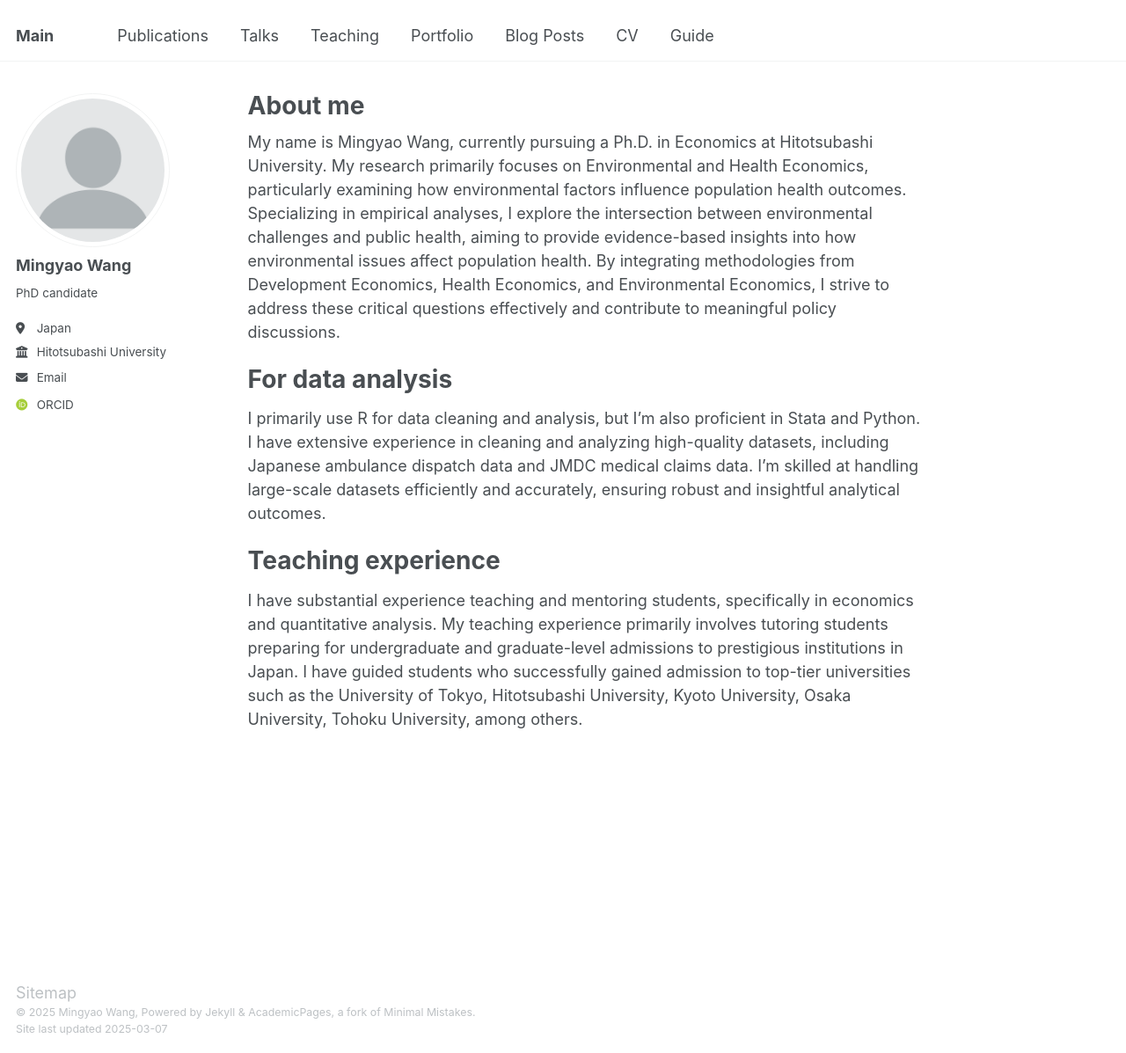
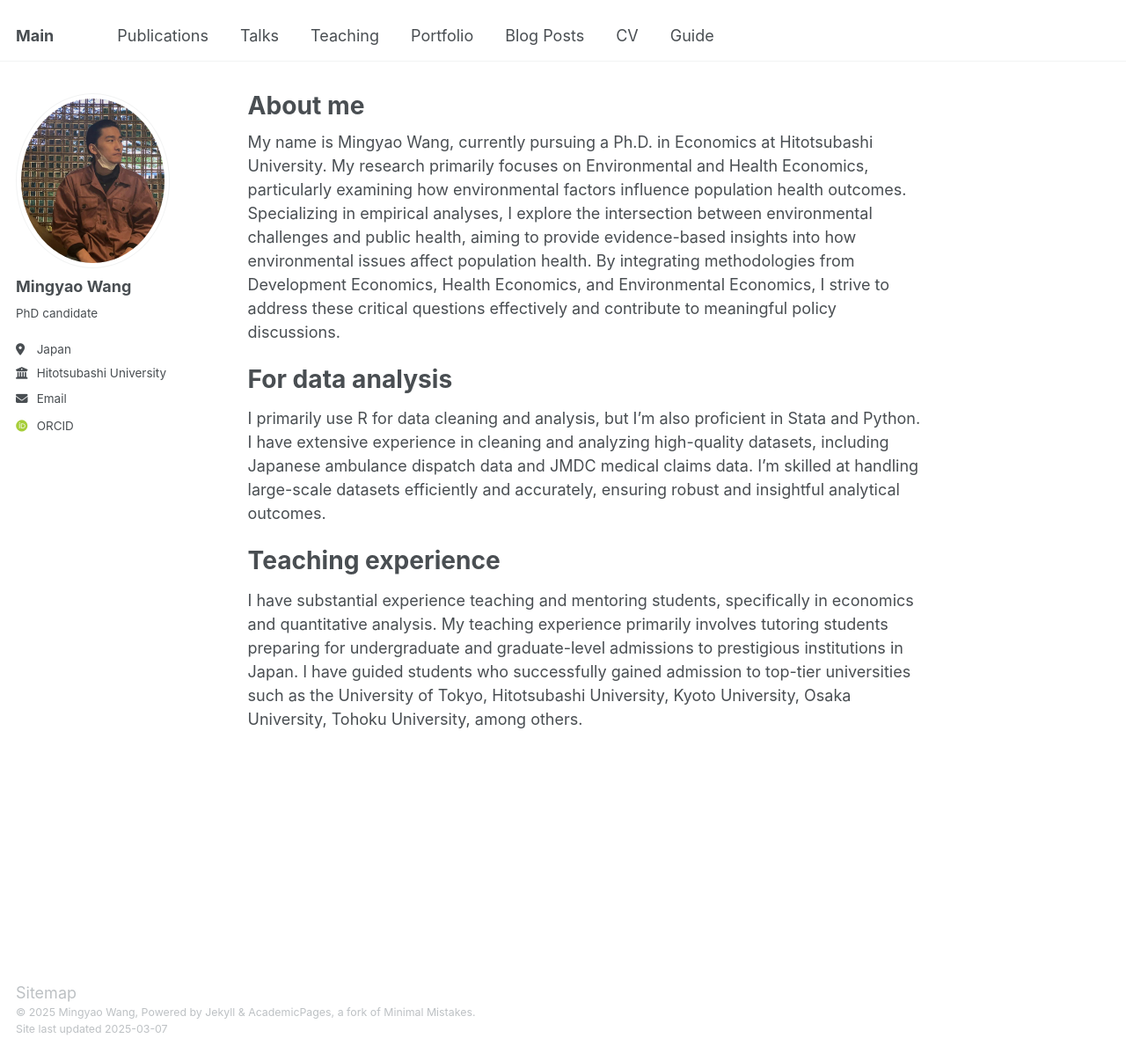
Before and after one commit to Mingyao-Wang/aboutme, a Jekyll site: the page built from _pages/about.md, in a window 1280 px wide and 1197 px high. Shown: the whole window at 88% size. Built offline with Jekyll 4.4.1, drawn with Linux system fonts in a browser that asks for light colours; some web fonts are replaced.

Commit message:
Update _config.yml

```diff
--- a/_config.yml
+++ b/_config.yml
@@ -22,7 +22,7 @@ repository               : "mingyao-wang.github.io/aboutme"
 #               Additional customization can be done by editing /_includes/author-profile.html
 author:
   # Biographic information
-  avatar           : "profile.png"
+  avatar           : "ava_profile.JPG"
   name             : "Mingyao Wang"
   pronouns         : # example: "she/her"
   bio              : "PhD candidate"
```
